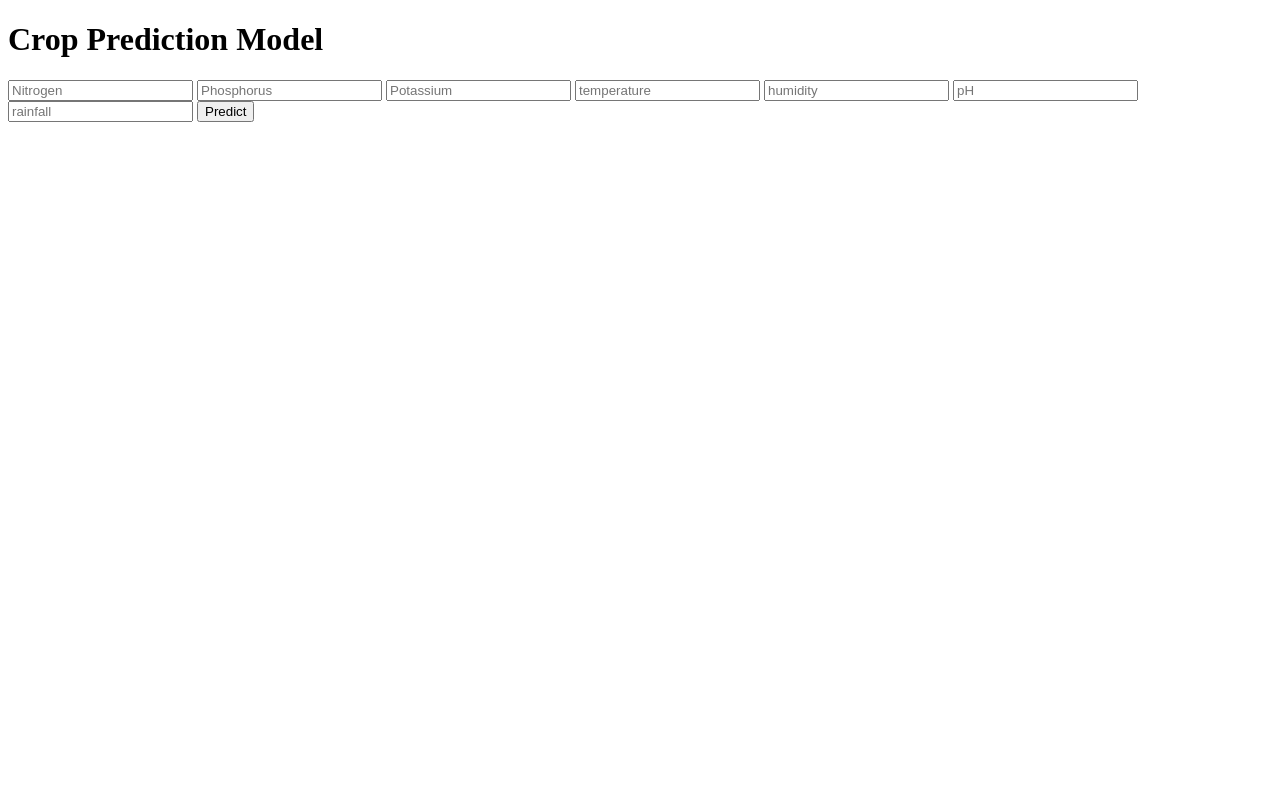
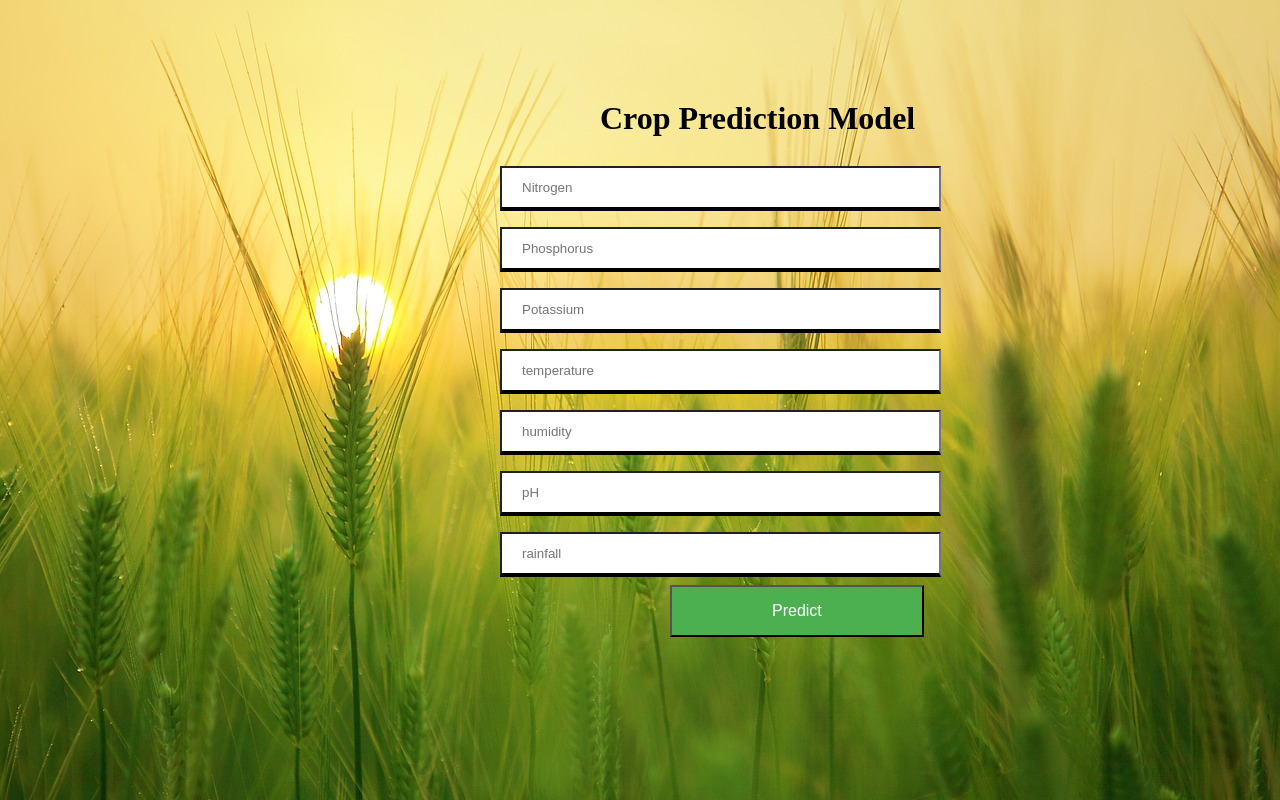
Before and after one commit to omkarrnaik/earthquake-prediction-, a Flask app: page / in a window 1280 px wide. Run offline with Flask 3, Linux system fonts and the light colour scheme; parts of the project's set-up code (start-up, migrations or seed data) failed here and were passed over.

Commit message:
15 april 1st commit

```diff
--- a/templates/index.html
+++ b/templates/index.html
@@ -12,6 +12,44 @@
 <!-- <link rel="stylesheet" href="{{ url_for('static', filename='style.css') }}"> -->
    <!-- <link rel="stylesheet" href="style.css"> -->
    <!-- <link rel="stylesheet" href="{{ url_for('static', filename='style.css') }}"> -->
+
+   <style>
+    body {
+    background-image: url("farm.jpg");
+    margin-top: 100px;
+    margin-bottom: 100px;
+    margin-right: 150px;
+    margin-left: 500px;
+  }
+  h1 {
+      margin-left:100px;
+  }
+  input{
+    width: 70%;
+    padding: 12px 20px;
+    margin: 8px 0;
+    box-sizing: border-box;
+    border-bottom: 4px solid black;
+  }
+  button {
+    background-color: #4CAF50; /* Green */
+    margin : auto;
+    color: white;
+    padding: 15px 100px;
+    text-align: center;
+    text-decoration: none;
+    display: inline-block;
+    font-size: 16px;
+    margin-left:170px
+  }
+  #predi{
+      margin-left:60px;
+      color:white;
+  }
+
+
+
+   </style>
 
 
 </head>
```
